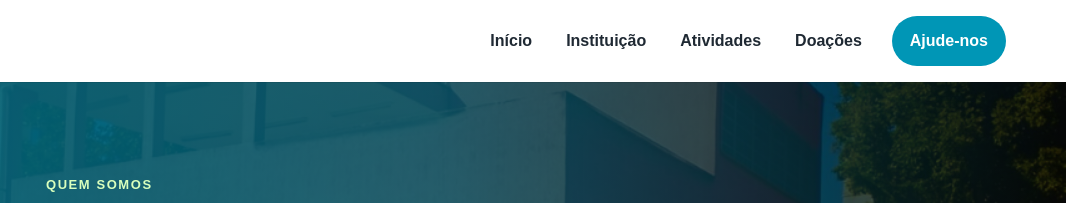
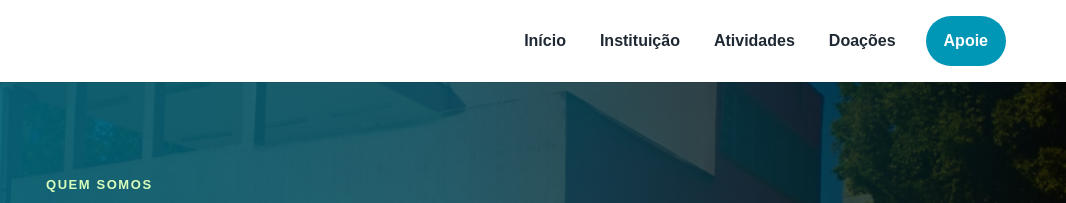
Before and after one commit to isaacjesusjj/PROJETO-EXTENSAO---SANTA-CASA-2026, a plain HTML site: page HTML/Instituição.html in a window 1280 px wide. Shown: the top 203 px of the page, 214-1280 px from the left. Drawn offline with Linux system fonts and the light colour scheme.

Commit message:
Update header call-to-action text from 'Ajude-nos' to 'Apoie'

```diff
--- a/HTML/Instituição.html
+++ b/HTML/Instituição.html
@@ -10,7 +10,7 @@
 </head>
 <body>
   <a class="skip-link" href="#conteudo">Pular para o conteúdo</a>
-  <header class="site-header"><div class="container header-content"><a class="brand" href="../index.html"><img src="../Imagens/LogoColorida.png" alt="Logo da Rede Liga do Bem"></a><nav class="desktop-nav" aria-label="Menu principal"><a href="../index.html">Início</a><a href="./Instituição.html">Instituição</a><a href="./Atividades.html">Atividades</a><a href="./doações.html">Doações</a></nav><a class="btn btn-primary header-cta" href="./Faleconosco.html">Ajude-nos</a><button class="menu-button" type="button" aria-label="Abrir menu" aria-expanded="false" aria-controls="menu-mobile"><span></span><span></span><span></span></button></div><div class="mobile-menu" id="menu-mobile" aria-hidden="true"><div class="mobile-menu-panel"><button class="close-menu-button" type="button" aria-label="Fechar menu">×</button><nav aria-label="Menu mobile"><a href="../index.html">Início</a><a href="./Instituição.html">Instituição</a><a href="./Atividades.html">Atividades</a><a href="./doações.html">Doações</a><a href="./Faleconosco.html">Fale Conosco</a></nav></div></div></header>
+  <header class="site-header"><div class="container header-content"><a class="brand" href="../index.html"><img src="../Imagens/LogoColorida.png" alt="Logo da Rede Liga do Bem"></a><nav class="desktop-nav" aria-label="Menu principal"><a href="../index.html">Início</a><a href="./Instituição.html">Instituição</a><a href="./Atividades.html">Atividades</a><a href="./doações.html">Doações</a></nav><a class="btn btn-primary header-cta" href="./Faleconosco.html">Apoie</a><button class="menu-button" type="button" aria-label="Abrir menu" aria-expanded="false" aria-controls="menu-mobile"><span></span><span></span><span></span></button></div><div class="mobile-menu" id="menu-mobile" aria-hidden="true"><div class="mobile-menu-panel"><button class="close-menu-button" type="button" aria-label="Fechar menu">×</button><nav aria-label="Menu mobile"><a href="../index.html">Início</a><a href="./Instituição.html">Instituição</a><a href="./Atividades.html">Atividades</a><a href="./doações.html">Doações</a><a href="./Faleconosco.html">Fale Conosco</a></nav></div></div></header>
   <main id="conteudo">
     <section class="hero hero-page"><img class="hero-image" src="../Imagens/bannernovo (1).png" alt="Banner da instituição Rede Liga do Bem"><div class="hero-overlay"></div><div class="container hero-content"><p class="eyebrow">Quem somos</p><h1>Instituição</h1><p>Uma rede comunitária dedicada a acolher, ensinar e transformar por meio do esporte e da solidariedade.</p></div></section>
     <section class="section container text-section" id="sobre"><p class="eyebrow">Sobre nós</p><h2>Quem somos nós?</h2><p>A Rede Liga do Bem é uma organização comunitária comprometida em transformar vidas através de projetos sociais, educacionais e esportivos.</p><p>O projeto nasceu para oferecer um espaço seguro, inclusivo e acolhedor para crianças, jovens e famílias da comunidade.</p></section>
```
